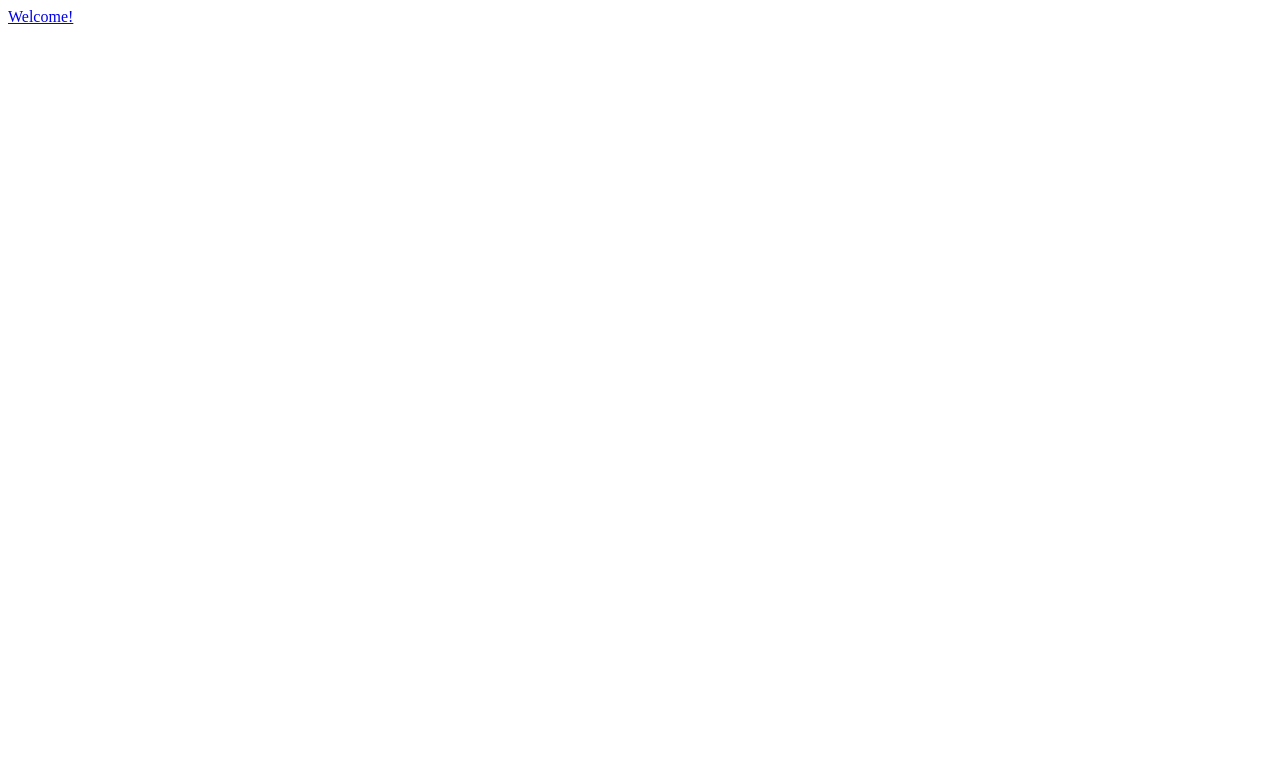
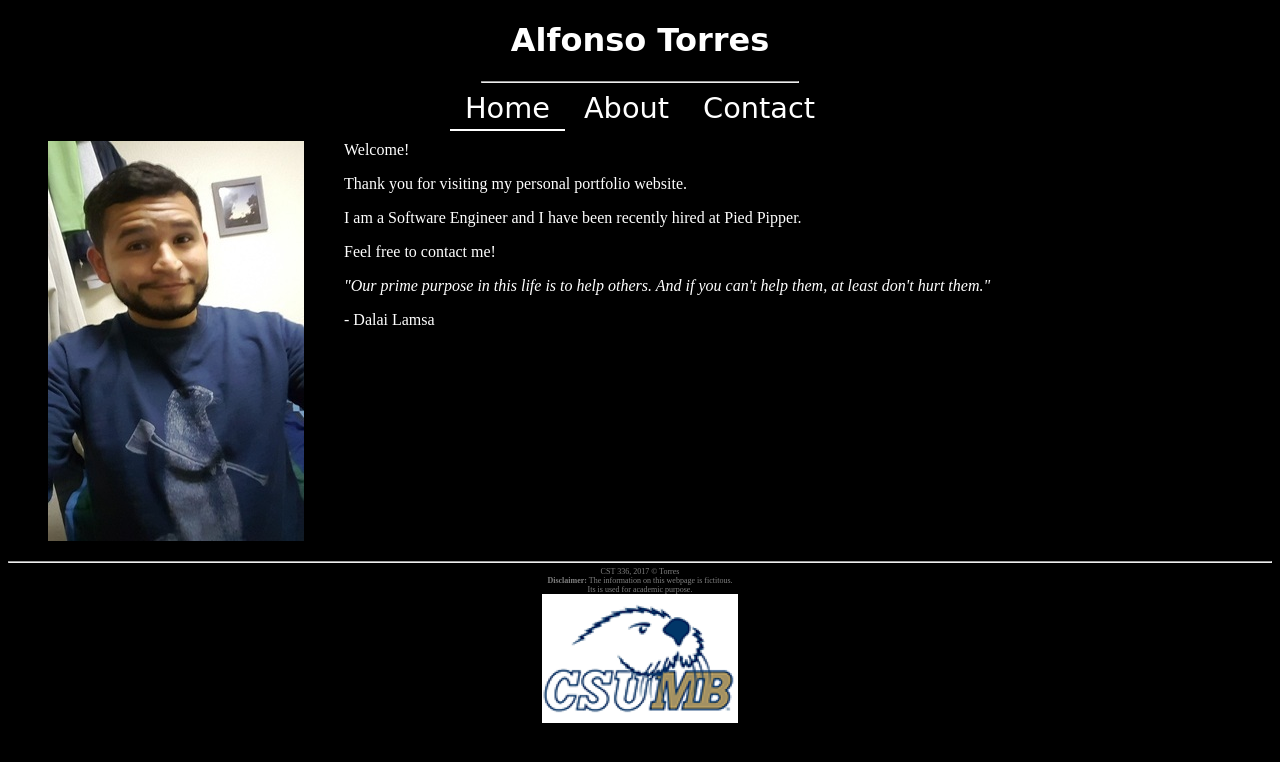
Before and after one commit to AlfonsoTorrez/CST336-Internet-Programming, a PHP site: page / in a window 1280 px wide. Before the commit the part shown is almost empty. Shown: the top 762 px of the page. Run offline with PHP 8.4, Linux system fonts and the light colour scheme.

Commit message:
Final Changes

```diff
--- a/index.php
+++ b/index.php
@@ -1,9 +1,52 @@
 <!DOCTYPE html>
+
 <html>
-    <head>
-        <title></title>
-    </head>
-    <body>
-    <a href="/alftorres/labs/lab1/homePage.html" >Welcome!</a>
-    </body>
+
+<head>
+    <meta charset="utf-8"/>
+    <title> Alfonso Torres: Personal Website </title>
+    <link href="css/styles.css" rel="stylesheet" type="text/css" />
+</head>
+
+
+
+<body>
+    <header>
+        <h1>Alfonso Torres</h1>
+    </header>
+
+    <nav>
+        <hr width="25%"/>
+        <a class="home" href="/alftorres/labs/lab1/homePage.html" >Home</a>
+        <a href="/alftorres/labs/lab1/about.html">About</a>
+        <a href="/alftorres/labs/lab1/contact.html">Contact</a>
+    </nav>
+
+    <main>
+
+    <figure id="me">
+        <img src="/alftorres/labs/lab1/150406648527202.jpg" alt="Image of Alfonso">
+    </figure>
+    <div id="welcomeText">
+        <p>Welcome!</p>
+        <p>Thank you for visiting my personal portfolio website.</p>
+        <p>I am a Software Engineer and I have been recently hired at Pied Pipper.</p>
+        <p>Feel free to contact me!</p>
+
+        <em>"Our prime purpose in this life is to help others.
+        And if you can't help them, at least don't hurt them."</em>
+        <p>- Dalai Lamsa</p>
+    </div>
+
+    <footer>
+        <hr>
+        CST 336, 2017 &copy; Torres <br />
+        <strong>Disclaimer:</strong> The information on this webpage is fictitous.<br />
+        Its is used for academic purpose.<br />
+        <img src="/alftorres/labs/lab1/CSUMBPIC.png" alt="CSUMB Logo">
+    </footer>
+
+    </main>
+</body>
+
 </html>
```
